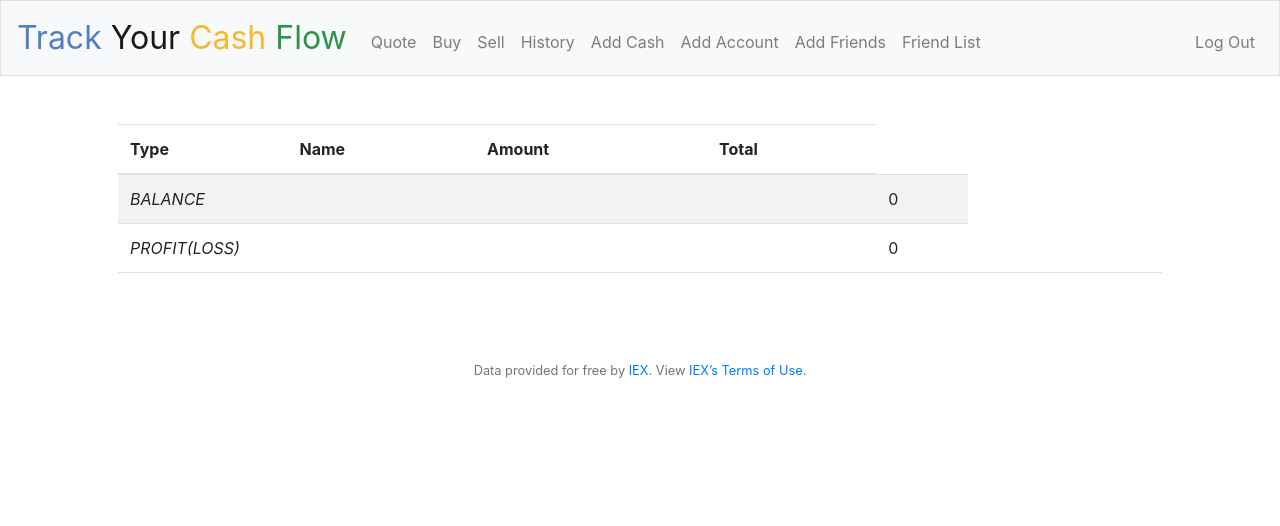
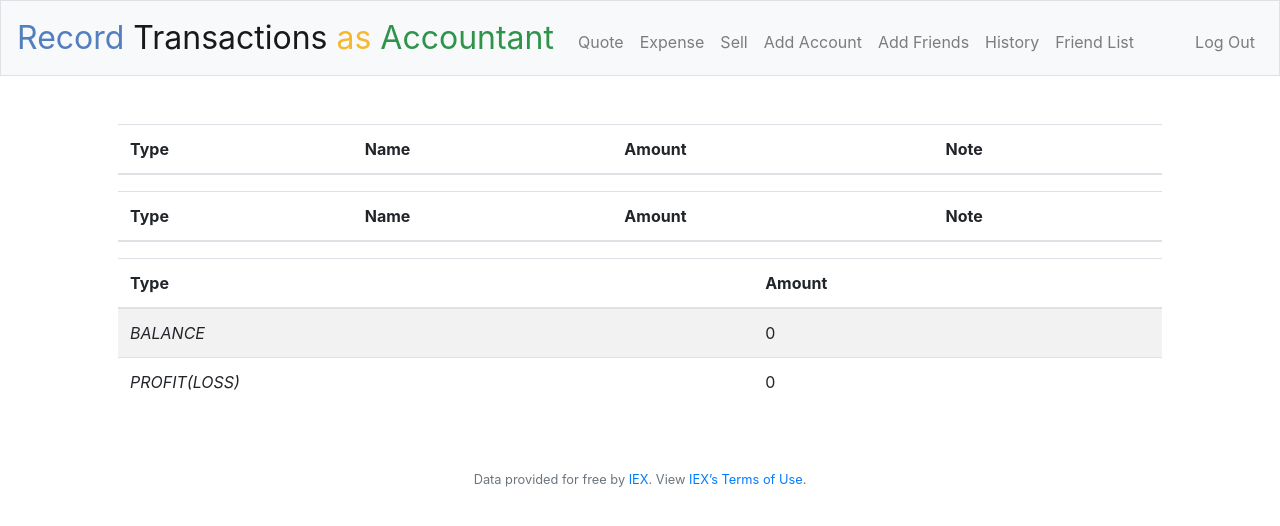
Before and after one commit to HUIXIN-TW/QuickRecord, a Flask app: page / in a window 1280 px wide. Shown: the top 526 px of the page. Run offline with Flask 2, Linux system fonts and the light colour scheme; a user stored in the database is signed in; lists and menus that the app fills with data are empty; some libraries are stand-ins or nearby versions.

Commit message:
amendation comments, left sell only

```diff
--- a/Remy/application.py
+++ b/Remy/application.py
@@ -6,8 +6,8 @@ from flask_session import Session
 from tempfile import mkdtemp
 from werkzeug.exceptions import default_exceptions, HTTPException, InternalServerError
 from werkzeug.security import check_password_hash, generate_password_hash
-#利用helper作為外部customised library
-#可以至helper.py增加或刪減
+# 利用helper作為外部customised library
+# 可以至helper.py增加或刪減
 from helpers import apology, login_required, usd
 
 
@@ -47,20 +47,12 @@ app.jinja_env.filters["usd"] = usd
 app.config["SESSION_FILE_DIR"] = mkdtemp() #暫存資料夾
 app.config["SESSION_PERMANENT"] = False #session不會永久儲存，關閉將會消失
 app.config["SESSION_TYPE"] = "filesystem"
-Session(app) # 讓此程式可以使用flask_session，把user id儲存於cs50 IDE裡
+Session(app) #讓此程式可以使用flask_session，把user id儲存於cs50 IDE裡
 
 
 # Configure CS50 Library to use SQLite database
 # 配置CS50的SQL資料庫
 db = SQL("sqlite:///finance.db")
-# db = SQL("c:/Users/Huixin/OneDrive/桌面/CodeProject/OwnAccount/Remy/finance.db")
-
-
-# Make sure API key is set
-# 在環境裡引入外部API
-# 若不使用finance資料庫的股價應該不需要
-#if not os.environ.get("API_KEY"):
-    #raise RuntimeError("API_KEY not set")
 
 
 ##############################################################################################
@@ -68,26 +60,8 @@ db = SQL("sqlite:///finance.db")
 ##############################################################################################
 
 
-# 作業8的新增功能
-@app.route("/add_cash", methods=["GET", "POST"])
-@login_required
-def add_cash():
-    if request.method == "POST":
-        db.execute(""" UPDATE users
-        SET cash = cash + :amount
-        WHERE id=:user_id
-        """, amount=request.form.get("cash"),
-        user_id = session["user_id"])
-        flash("Add Cash!")
-        return redirect("/")
-    else:
-        return render_template("add_cash.html")
-
-
-# 8/27
-# 開始寫加好友的Code
 ###########################
-# 待修正問題
+# 增加好友，待修正問題
 ###########################
 # 資料庫中id皆為null - 修正v12.2
 # 資料庫好友圈未獨立 - 嘗試以判斷id方式修改 v12.2
@@ -143,97 +117,109 @@ def friend_list():
 
     return render_template("friend_list.html", friends=friends)
 
-##############################################################################################
-############################# 原始的頁面功能 ##################################################
-##############################################################################################
 
-
-# 首頁
+###########################
+# 首頁，待修正問題
+###########################
 # login_required函式是flask官方文件的建議寫法
 # 就是說要求進入網站時，會先檢查session的user_id，看需不需要登入，之後每個功能都需要登入，所以都要附上去
-# 此作業需要先在sqlite資料庫內，建立transactions表格
-# transactions表格的欄位有：id(設定為Primary Key), user_id, symbol(公司簡稱), shares(股票張數), price, transacted(購買時間，Default Value為CURRENT_TIMESTAMP)
 # 在templates裡面的index.html裡，製作一份表格，把這裡的欄位用迴圈方式丟入
-###########################
-# 待修正問題
-###########################
 # @app.route("/") - 修改總結呈現最後的資料彙總
-
 @app.route("/")
 @login_required
 def index():
-    # 最後呈現的資料總結
-    # 我們需要在使用者登入後，於首頁顯示使用者目前持有的股票訊息
-    # 先從資料庫內抓取該名使用者過去購買過的股票、股票張數
-
-    # 修改為會計科目
+    # 篩選所有資料
     rows = db.execute("""
-        SELECT type, name, SUM(amount) as totalamount, note
+        SELECT type, name, amount, note
         FROM account
         WHERE user_id = :user_id
-        GROUP BY name
-        HAVING totalamount >0;
+        GROUP by name
+        HAVING amount >0;
     """, user_id=session["user_id"])
-    holdings = []
+    # 設定變數
+    A_balances = []
+    L_balances = []
+    R_balances = []
+    E_balances = []
     grand_asset = 0
     grand_liability = 0
     grand_revenue = 0
     grand_expense = 0
-    # 把使用者過去購買的股票名稱(Symbol)、公司名稱、張數、目前價格、該股票總金額丟入一個list裡
+    balance = 0
+    profit = 0
+    # 把使用者過去交易儲存
     for row in rows:
-        #stock = lookup(row["symbol"])
-        holdings.append({
+        #資產負債總額
+        if row["type"] == "A":
+            A_balances.append({
             "type": row["type"],
             "name": row["name"],
-            "totalamount": row["totalamount"],
+            "amount": row["amount"],
             "note" : row["note"]
             #若需要匯率轉參考以下
-            #"price": usd(stock["price"]),
-            #"total": usd(stock["price"] * row["totalShares"])
-        })
-        #資產負債總額
-        if type == "A":
-            grand_asset += row["totalamount"]
-        elif type == "L":
-            grand_liability += row["totalamount"]
-        elif type == "R":
-            grand_revenue += row["totalamount"]
-        else: # type == "E":
-            grand_expense += row["totalamount"]
-    balance = 0
-    profit = 0
+            #"rate": usd(row["rate"]),
+            #"exchange": usd(row["totalamount"] * row["rate"])
+            })
+            grand_asset += row["amount"]
+        elif row["type"] == "L":
+            L_balances.append({
+            "type": row["type"],
+            "name": row["name"],
+            "amount": row["amount"],
+            "note" : row["note"]
+            #若需要匯率轉參考以下
+            #"rate": usd(row["rate"]),
+            #"exchange": usd(row["totalamount"] * row["rate"])
+            })
+            grand_liability += row["amount"]
+        elif row["type"] == "R":
+            R_balances.append({
+            "type": row["type"],
+            "name": row["name"],
+            "amount": row["amount"],
+            "note" : row["note"]
+            #若需要匯率轉參考以下
+            #"rate": usd(row["rate"]),
+            #"exchange": usd(row["totalamount"] * row["rate"])
+            })
+            grand_revenue += row["amount"]
+        else: # row["type"] == "E":
+            E_balances.append({
+            "type": row["type"],
+            "name": row["name"],
+            "amount": row["amount"],
+            "note" : row["note"]
+            #若需要匯率轉參考以下
+            #"rate": usd(row["rate"]),
+            #"exchange": usd(row["totalamount"] * row["rate"])
+            })
+            grand_expense += row["amount"]
+    print(rows)
+    print(grand_asset)
+    print(grand_liability)
+    print(grand_revenue)
+    print(grand_expense)
     balance = grand_asset - grand_liability
     profit = grand_revenue - grand_expense
-    return render_template("index.html", holdings=holdings, balance=balance, profit=profit)
+    return render_template("index.html", A_balances=A_balances, L_balances=L_balances, R_balances=R_balances, E_balances=E_balances, balance=balance, profit=profit)
 
-
-#減少現金
-#屬於支出
-#XX費用
-#  現金
 ###########################
-# 待修正問題
+# 新增會計科目，待修正問題
 ###########################
-# 更改buy
-# 同步修改借貸方transaction db
-# 將現金換成其他資產
-# 是否使用者自己一個資料庫
-# 可以發現沒有科目並詢問是否直接加入
-# 歷史交易保存
-
-# 新增會計科目
 @app.route("/add_account", methods=["GET", "POST"])
 @login_required
 def add_account():
     if request.method == "POST":
         # 搜尋account資料
-        rows = db.execute("SELECT name FROM account WHERE name = :name AND user_id = :user_id",
+        rows = db.execute("SELECT name, type FROM account WHERE name = :name AND user_id = :user_id",
                           user_id = session["user_id"],
                           name=request.form.get("name"))
-
+        # 確認是否來自於選單
+        if request.form.get("type") not in ["A", "L", "R", "E"]:
+            return apology("The Type Only Accept Asset, Liability, Revenue or Expense", 403)
         #如果account資料找不到，代表尚未新增
         if len(rows) != 1:
-            #用自己的id搭配account名稱(account名稱已UNIQUE)
+            #用自己的id搭配account名稱(account名稱已UNIQUE，且分辦大小寫)
             db.execute("""INSERT INTO account (user_id,type,name,note) VALUES (:user_id,:type,:name,:note) """,
             user_id = session["user_id"],
             type=request.form.get("type"),
@@ -241,7 +227,7 @@ def add_account():
             note=request.form.get("note")
             )
             flash("Add Successfully!")
-            return index()
+            return render_template("add_account.html")
         #account已存在account database中
         else:
             return apology("Account already exised", 403)
@@ -250,13 +236,16 @@ def add_account():
         return render_template("add_account.html")
 
 
-@app.route("/buy", methods=["GET", "POST"])
+###########################
+# 費用，待修正問題
+###########################
+# 歷史交易保存
+@app.route("/expense", methods=["GET", "POST"])
 @login_required
-def buy():
+def expense():
     """記錄一筆分錄"""
-    #POST 記錄一筆分錄
     if request.method == "POST":
-        # 若無輸入accountname or amount
+        # 若無輸入debit or credit or amount
         find_missing_errors = is_provided("debit") or is_provided("credit") or is_provided("amount")
         if find_missing_errors:
             return find_missing_errors
@@ -264,52 +253,44 @@ def buy():
         elif not request.form.get("amount").isdigit():
             return apology("invalid amount, please enter 0-9")
         # 轉換變數
-        debittype=""
-        credittype=""
         debit = request.form.get("debit")
         credit = request.form.get("credit")
         amount = int(request.form.get("amount"))
 
-        # lookup 在helper function中
-        # API尋找股市資料庫
-        #stock = lookup(symbol)
-        #if stock is None:
-            #return apology("invalid symbol")
 
         ################
         # 確認是否有該科目
         ################
-        ifdebit = db.execute("SELECT name, type FROM account WHERE name = :debit and user_id = :user_id",
-                          user_id = session["user_id"],
-                          debit=debit
-                          )
-        ifcredit = db.execute("SELECT name, type FROM account WHERE name = :credit and user_id = :user_id",
-                          user_id = session["user_id"],
-                          credit=credit
-                          )
-        print(ifdebit)
-        print(ifcredit)
+        rows_debit = db.execute("SELECT type, name, amount FROM account WHERE name = :debit and user_id=:user_id",
+                         user_id=session["user_id"],
+                         debit=debit
+                         )
+        rows_credit = db.execute("SELECT type, name, amount FROM account WHERE name = :credit and user_id=:user_id",
+                         user_id=session["user_id"],
+                         credit=credit
+                         )
+        print(rows_debit)
+        print(rows_credit)
         #確認account.db是否有該account
         #找到資料 >>> [{'name': 'cash'}]
         #找不到資料 >>> []
-        if len(ifdebit) != 1:
+        if len(rows_debit) != 1:
             flash("please add new debit account")
             return render_template("add_account.html")
-        if len(ifcredit) != 1:
+        if len(rows_credit) != 1:
             flash("please add new credit account")
             return render_template("add_account.html")
 
+
         #############
-        # 更新借方金額
+        # 更新借貸金額
         #############
         # 從資料庫拉出借方科目金額
-        rows_debit = db.execute("SELECT amount FROM account WHERE name = :debit and user_id=:user_id",
-                         user_id=session["user_id"],
-                         debit=debit
-                         )
-        print(rows_debit)
         debittype = rows_debit[0]["type"]
         debitamount = rows_debit[0]['amount']
+        # 從資料庫拉出貸方科目金額
+        credittype = rows_credit[0]["type"]
+        creditamount = rows_credit[0]['amount']
         # 確認借方是否足夠
         # 禁止借方科目為負
         if debittype == "A" or debittype == "E":
@@ -317,24 +298,7 @@ def buy():
         else:
             updated_debitamount = debitamount - amount
         if updated_debitamount < 0:
-            return apology("account cannot be negative")
-        # 更新金額
-        db.execute("UPDATE acount SET amount = :updated_debitamount WHERE name = :debit, user_id=:user_id",
-                debit=debit,
-                updated_debitamount=updated_debitamount,
-                user_idid=session["user_id"])
-
-        #############
-        # 更新貸方金額
-        #############
-        rows_credit = db.execute("SELECT amount FROM account WHERE name = :credit and user_id=:user_id",
-                         user_id=session["user_id"],
-                         credit=credit
-                         )
-        print(rows_credit)
-        credittype = rows_credit[0]["type"]
-        creditamount = rows_credit[0]['amount']
-
+            return apology("debit account cannot be negative")
         # 確認貸方是否足夠
         # 禁止貸方科目為負
         if credittype == "A" or credittype == "E":
@@ -342,43 +306,42 @@ def buy():
         else:
             updated_creditamount = creditamount + amount
         if updated_creditamount < 0:
-            return apology("account cannot be negative")
-        # 更新金額
-        db.execute("UPDATE acount SET amount = :updated_creditamount WHERE name = :credit, user_id=:user_id",
+            return apology("credit account cannot be negative")
+        # 更新借方金額
+        db.execute("UPDATE account SET amount = :updated_debitamount WHERE name = :debit and user_id=:user_id",
+                debit=debit,
+                updated_debitamount=updated_debitamount,
+                user_id=session["user_id"])
+        # 更新貸方金額
+        db.execute("UPDATE account SET amount = :updated_creditamount WHERE name = :credit and user_id=:user_id",
                 credit=credit,
                 updated_creditamount=updated_creditamount,
-                user_idid=session["user_id"])
+                user_id=session["user_id"])
+
 
         ################
         # 加入歷史交易分錄
         ################
-        # 需新增借貸方
-        # db.execute("""
-            #INSERT INTO transactions
-                #(user_id, debit, credit, amount)
-            #VALUES (:user_id, :debit, :credit, :amount)
-            #""",
-                #user_id = session["user_id"],
-                #debit = debit,
-                #credit = credit,
-                #amount = amount
-            #)
-        flash("Good Accountant!")
-        return redirect("/")
+        db.execute("""
+            INSERT INTO transactions
+                (user_id, debit, credit, amount, transacted)
+            VALUES (:user_id, :debit, :credit, :amount)
+            """,
+                user_id = session["user_id"],
+                debit = debit,
+                credit = credit,
+                amount = amount
+            )
+        flash("You are a Good Accountant!")
+        return render_template("history.html")
 
     else:
-        return render_template("buy.html")
+        return render_template("expense.html")
 
-#增加現金
-#屬於收入
-#現金
-#  XX收入
-###########################
-# 待修正問題
-###########################
-# 更改sell
-# 同步修改借貸方transaction db
-# 將現金換成其他資產
+#################
+# 收入，待修正問題
+#################
+# 歷史交易保存
 @app.route("/sell", methods=["GET", "POST"])
 @login_required
 def sell():
@@ -443,45 +406,52 @@ def sell():
         return render_template("sell.html", symbols=[row["symbol"] for row in rows])
 
 
-###########################
-# 待修正問題
-###########################
+#########
+# 歷史交易
+#########
 @app.route("/history")
 @login_required
 def history():
     """Show history of transactions"""
     transactions = db.execute("""
-        SELECT symbol, shares, price, transacted
+        SELECT debit, credit, amount, transacted
         FROM transactions
         WHERE user_id =:user_id
     """, user_id=session["user_id"])
     for i in range(len(transactions)):
-        transactions[i]["price"] = usd(transactions[i]["price"])
+        transactions[i]["amount"] = usd(transactions[i]["amount"])
     return render_template("history.html", transactions=transactions)
 
 
-# 搜尋股票價格
+#################
 # 修改搜尋科目餘額
+#################
 @app.route("/quote", methods=["GET", "POST"])
 @login_required
 def quote():
-    """Get stock quote."""
+    """Get account balance."""
     if request.method == "POST":
-        result_checks = is_provided("symbol")
+        result_checks = is_provided("name")
         if result_checks != None:
             return result_checks
-        symbol = request.form.get("symbol").upper()
-        stock = "TEST"
-        #stock = lookup(symbol)
-        if stock is None:
-            return apology("invalid symbol", 400)
-        return render_template("quoted.html", stockName={
-            'name': stock['name'],
-            'symbol': stock['symbol'],
-            'price': usd(stock['price'])
-        })
+        name = request.form.get("name")
+        rows_account = db.execute("SELECT type, name, amount FROM account WHERE name = :name and user_id=:user_id",
+                         user_id=session["user_id"],
+                         name=name
+                         )
+        print(rows_account)
+        type = rows_account[0]["type"]
+        amount = rows_account[0]['amount']
+        if len(rows_account) != 1:
+            flash("Account doesn't exist")
+            return render_template("quote.html")
+        return render_template("quoted.html", accountbalance={'type': type, 'name': name, 'amount': amount})
     else:
         return render_template("quote.html")
+
+##############################################################################################
+############################# 原始的頁面功能 ##################################################
+##############################################################################################
 
 
 ###########################
@@ -491,6 +461,7 @@ def quote():
 def is_provided(field):
     if not request.form.get(field):
         return apology(f"must provide {field}", 400)
+
 
 @app.route("/login", methods=["GET", "POST"])
 def login():
--- a/Remy/templates/buy.html
+++ b/Remy/templates/expense.html
@@ -1,11 +1,11 @@
 {% extends "layout.html" %}
 
 {% block title %}
-    Buy
+    Expense
 {% endblock %}
 
 {% block main %}
-    <form action="/buy" method="post">
+    <form action="/expense" method="post">
         <div class="form-group">
             <input autocomplete="off" placeholder="debit" class="form-control"  autofocus name="debit" type="text">
         </div>
@@ -15,6 +15,6 @@
          <div class="form-group">
             <input autocomplete="off" placeholder="amount" min="1" class="form-control"  name="amount" type="number">
         </div>
-        <button class="btn btn-primary" type="submit">Buy</button>
+        <button class="btn btn-primary" type="submit">Record</button>
     </form>
 {% endblock %}
--- a/Remy/templates/index.html
+++ b/Remy/templates/index.html
@@ -5,44 +5,68 @@
 {% endblock %}
 
 {% block main %}
+    <!--資產表-->
     <table class="table table-striped">
         <thead>
             <tr>
                 <th>Type</th>
                 <th>Name</th>
                 <th>Amount</th>
-                <th>Total</th>
+                <th>Note</th>
             </tr>
-
         </thead>
-        <tfoot>
+        <tbody>
+            {% for A_balance in A_balances %}
             <tr>
-                <td colspan="4"></td>
-                <td>{{grand_asset}}</td>
-                <td>{{grand_liability }}</td>
-                <td>{{grand_revenue}}</td>
-                <td>{{grand_expense}}</td>
-            </tr>
-        </tfoot>
-        <tbody>
-            {% for holding in holdings %}
-            <tr>
-                <td>{{holding["type"]}}</td>
-                <td>{{holding["name"]}}</td>
-                <td>{{holding["totalamount"]}}</td>
-                <td>{{holding["note"]}}</td>
-                <td>{{holding["total"]}}</td>
+                <td>{{A_balance["type"]}}</td>
+                <td>{{A_balance["name"]}}</td>
+                <td>{{A_balance["amount"]}}</td>
+                <td>{{A_balance["note"]}}</td>
             </tr>
             {% endfor %}
+        </tbody>
+    </table>
+    <!--負債表-->
+    <table class="table table-striped">
+        <thead>
+            <tr>
+                <th>Type</th>
+                <th>Name</th>
+                <th>Amount</th>
+                <th>Note</th>
+            </tr>
+        </thead>
+        <tbody>
+            {% for L_balance in L_balances %}
+            <tr>
+                <td>{{L_balance["type"]}}</td>
+                <td>{{L_balance["name"]}}</td>
+                <td>{{L_balance["amount"]}}</td>
+                <td>{{L_balance["note"]}}</td>
+            </tr>
+            {% endfor %}
+        </tbody>
+    </table>
+    <!--總結-->
+    <table class="table table-striped">
+        <thead>
+            <tr>
+                <th colspan="4">Type</th>
+                <th>Amount</th>
+            </tr>
+        </thead>
+        <tbody>
             <tr>
                 <td colspan="4"><em>BALANCE</em></td>
                 <td>{{balance}}</td>
             </tr>
             <tr>
-            <td colspan="4"><em>PROFIT(LOSS)</em></td>
-            <td>{{profit}}</td>
+                <td colspan="4"><em>PROFIT(LOSS)</em></td>
+                <td>{{profit}}</td>
             </tr>
         </tbody>
     </table>
+    <!--收入表-->
+    <!--支出表-->
 
 {% endblock %}
--- a/Remy/templates/layout.html
+++ b/Remy/templates/layout.html
@@ -19,14 +19,14 @@
         <script src="https://code.jquery.com/jquery-3.5.1.slim.min.js" integrity="sha384-DfXdz2htPH0lsSSs5nCTpuj/zy4C+OGpamoFVy38MVBnE+IbbVYUew+OrCXaRkfj" crossorigin="anonymous"></script>
         <script src="https://cdn.jsdelivr.net/npm/bootstrap@4.5.3/dist/js/bootstrap.bundle.min.js" integrity="sha384-ho+j7jyWK8fNQe+A12Hb8AhRq26LrZ/JpcUGGOn+Y7RsweNrtN/tE3MoK7ZeZDyx" crossorigin="anonymous"></script>
 
-        <title>Track Your Cash flow  {% block title %}{% endblock %}</title>
+        <title>Record Transactions as Accountant  {% block title %}{% endblock %}</title>
 
     </head>
 
     <body>
 
         <nav class="navbar navbar-expand-md navbar-light bg-light border">
-            <a class="navbar-brand" href="/"><span class="blue">Track </span><span class="Red">Your </span><span class="yellow">Cash </span><span class="green">Flow</span> </a>
+            <a class="navbar-brand" href="/"><span class="blue">Record </span><span class="Red">Transactions </span><span class="yellow">as </span><span class="green">Accountant</span> </a>
             <button aria-controls="navbar" aria-expanded="false" aria-label="Toggle navigation" class="navbar-toggler" data-target="#navbar" data-toggle="collapse" type="button">
                 <span class="navbar-toggler-icon"></span>
             </button>
@@ -34,12 +34,11 @@
                 {% if session.user_id %}
                     <ul class="navbar-nav mr-auto mt-2">
                         <li class="nav-item"><a class="nav-link" href="/quote">Quote</a></li>
-                        <li class="nav-item"><a class="nav-link" href="/buy">Buy</a></li>
+                        <li class="nav-item"><a class="nav-link" href="/expense">Expense</a></li>
                         <li class="nav-item"><a class="nav-link" href="/sell">Sell</a></li>
-                        <li class="nav-item"><a class="nav-link" href="/history">History</a></li>
-                        <li class="nav-item"><a class="nav-link" href="/add_cash">Add Cash</a></li>
                         <li class="nav-item"><a class="nav-link" href="/add_account">Add Account</a></li>
                         <li class="nav-item"><a class="nav-link" href="/add_friends">Add Friends</a></li>
+                        <li class="nav-item"><a class="nav-link" href="/history">History</a></li>
                         <li class="nav-item"><a class="nav-link" href="/friend_list">Friend List</a></li>
                     </ul>
                     <ul class="navbar-nav ml-auto mt-2">
--- a/Remy/templates/quote.html
+++ b/Remy/templates/quote.html
@@ -7,7 +7,7 @@
 {% block main %}
     <form action="/quote" method="post">
         <div class="form-group">
-            <input autocomplete="off" autofocus class="form-control" name="symbol" type="text">
+            <input autocomplete="off" autofocus class="form-control" name="name" type="text">
         </div>
         <button class="btn btn-primary" type="submit">Quote</button>
     </form>
--- a/Remy/templates/quoted.html
+++ b/Remy/templates/quoted.html
@@ -6,6 +6,6 @@
 
 {% block main %}
     <p>
-        A share of {{stockName['name']}} {{stockName['symbol']}} costs {{stockName['price']}}.
+        {{accountbalance['type']}} {{accountbalance['name']}} Balance {{accountbalance['amount']}}.
     </p>
 {% endblock %}
```
Also changed, not shown: Remy/financeSQL.sql (added, +11 -0 lines), Remy/helpers.py (+9 -7 lines), Remy/templates/add_cash.html (deleted, +0 -15 lines), Remy/templates/history.html (+6 -6 lines), Remy/finance.db.
